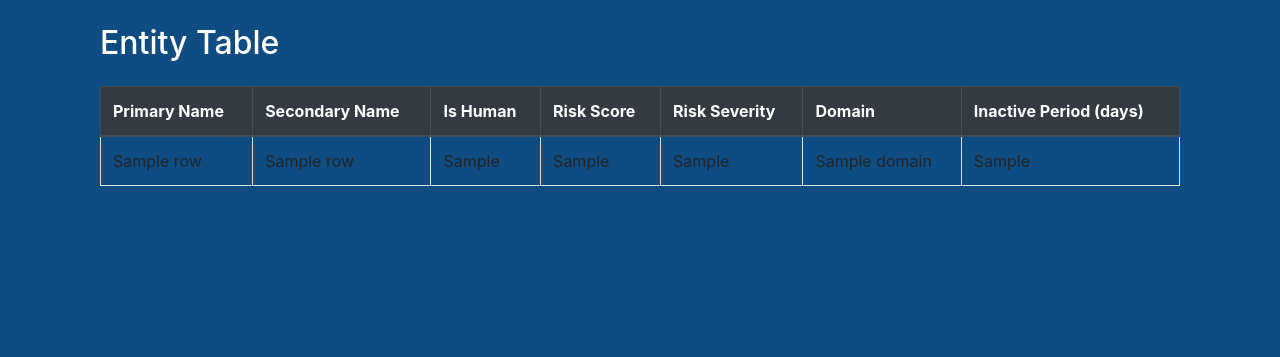
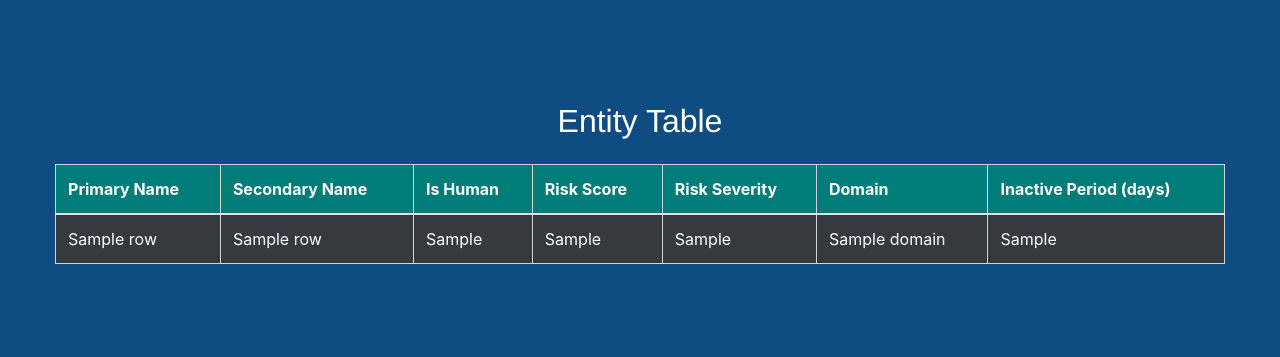
Before and after one commit to zayeemZaki/FullStackCrowdStrikeAutomation, a Python web app: template website/templates/entity/entity_table.html in a window 1280 px wide. Shown: the part 17-374 px from the top of the page. Run offline with Jinja, Linux system fonts and the light colour scheme; the template is opened without the code that fills it: most values are stand-ins (such as "Sample title", 1, 10 or a date in 2020); some libraries are stand-ins or nearby versions.

Commit message:
updated entity table

```diff
--- a/website/templates/entity/entity_table.html
+++ b/website/templates/entity/entity_table.html
@@ -1,13 +1,12 @@
-
 {% extends "base.html" %}
 {% block title %}Entity Table{% endblock %}
 
 {% block content %}
-    <div class="container">
+    <div class="container my-5">
         <div class="table-container">
-            <h2 class="my-4">Entity Table</h2>
+            <h2 class="my-4 title">Entity Table</h2>
             <table class="table table-bordered table-hover">
-                <thead class="thead-dark">
+                <thead class="thead-dark-custom">
                     <tr>
                         <th scope="col">Primary Name</th>
                         <th scope="col">Secondary Name</th>
@@ -20,7 +19,7 @@
                 </thead>
                 <tbody>
                     {% for row in data %}
-                    <tr>
+                    <tr class="table-row-custom">
                         <td>{{ row['Primary Name'] }}</td>
                         <td>{{ row['Secondary Name'] }}</td>
                         <td>{{ row['Is Human'] }}</td>
@@ -34,4 +33,61 @@
             </table>
         </div>
     </div>
+
+<style>
+    body {
+        background-color: #0f4c81; /* Classic Blue */
+        color: #ffffff; /* White text */
+    }
+
+    .container {
+        max-width: 98%;
+        padding: 15px;
+        color: #ffffff; /* White text */
+    }
+
+    .title {
+        font-family: 'Helvetica Neue', Helvetica, Arial, sans-serif;
+        color: #ffffff; /* White text */
+        text-align: center;
+    }
+
+    .thead-dark-custom {
+        background-color: #007d79; /* Turquoise */
+        color: #ffffff; /* White text */
+    }
+
+    .table-row-custom:nth-child(even) {
+        background-color: #007d79; /* Turquoise */
+        color: #ffffff; /* White text */
+    }
+
+    .table-row-custom:nth-child(odd) {
+        background-color: #343a40;
+        color: #ffffff; /* White text */
+    }
+
+    .table-row-custom:hover {
+        background-color: #495057;
+        color: #ffffff; /* White text */
+    }
+
+    .table thead th {
+        text-align: left;
+    }
+
+    .table-bordered {
+        border: 1px solid #ced4da;
+    }
+
+    .table-bordered th,
+    .table-bordered td {
+        border: 1px solid #ced4da;
+    }
+
+    .table-hover tbody tr:hover td,
+    .table-hover tbody tr:hover th {
+        background-color: #495057;
+    }
+</style>
 {% endblock %}
```
